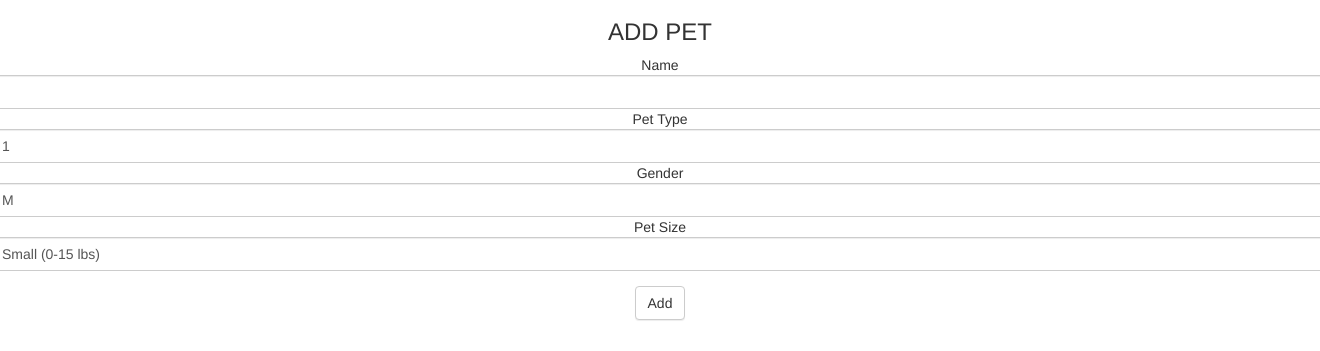
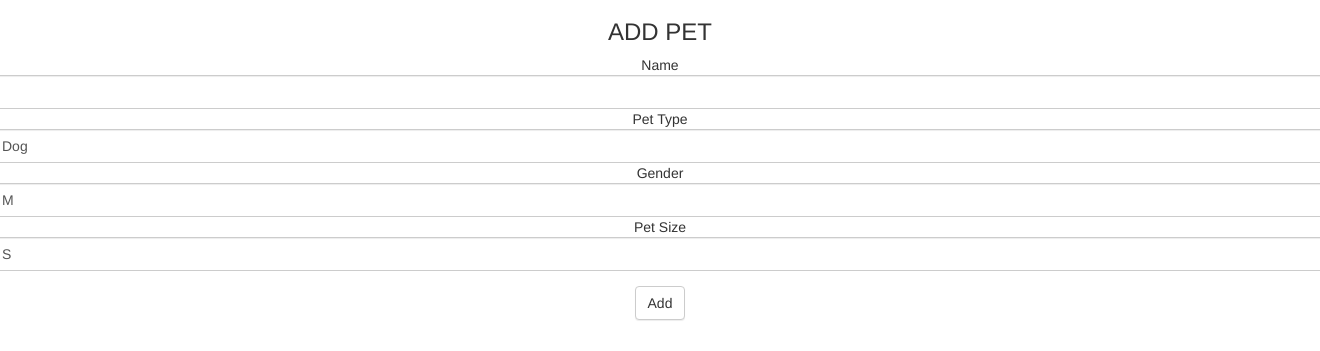
Before and after one commit to plthomps/6160_Project, a PHP site: page /addPet.php in a window 1320 px wide; the page is wider, and only the part inside the window is pictured. Shown: the part 188-539 px from the top of that part. Run offline with PHP 8.4, Linux system fonts and the light colour scheme.

Commit message:
Updated addPet page

```diff
--- a/projectCode/html/addPet.php
+++ b/projectCode/html/addPet.php
@@ -52,10 +52,8 @@
 								</div>
 							</div>
 						    <select class="form-control addPetInput" id="sel1">
-								<option>1</option>
-								<option>2</option>
-								<option>3</option>
-								<option>4</option>
+								<option>Dog</option>
+								<option>Cat</option>
 						    </select>
 
 							<div class="row">
@@ -74,10 +72,14 @@
 								</div>
 							</div>
 						    <select class="form-control addPetInput" id="sel1">
-								<option>Small (0-15 lbs)</option>
+								<!-- <option>Small (0-15 lbs)</option>
 								<option>Medium (16-40 lbs)</option>
 								<option>Large (41-100 lbs)</option>
-								<option>Giant (101+ lbs)</option>
+								<option>Giant (101+ lbs)</option> -->
+								<option>S</option>
+								<option>M</option>
+								<option>L</option>
+								<option>XL</option>
 						    </select>
 						</div>
 					</form>
```
